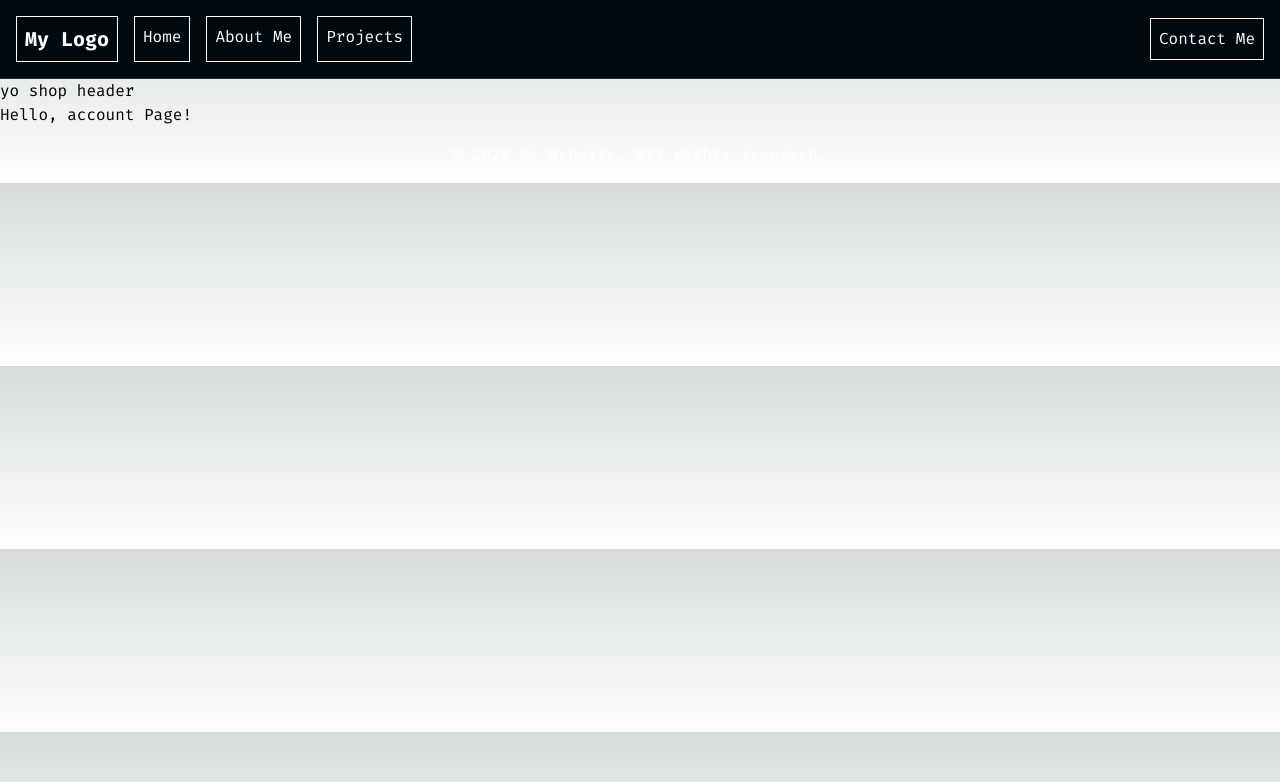
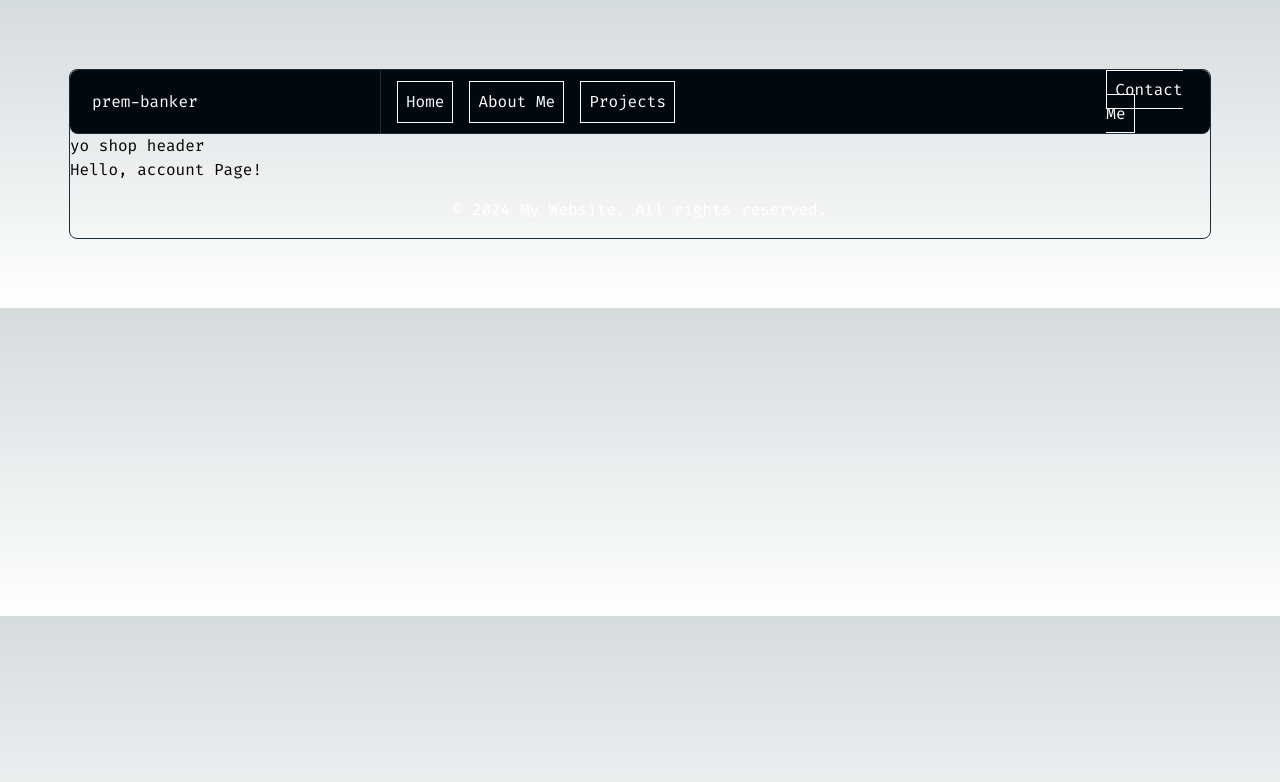
Before and after one commit to prem-banker/pro-folio, a Next.js app: page /account in a window 1280 px wide. Shown: the top 782 px of the page. Built offline with nearby package versions, Linux system fonts and the light colour scheme.

Commit message:
layout fix and added name logo to the header

```diff
--- a/src/app/components/header.tsx
+++ b/src/app/components/header.tsx
@@ -4,41 +4,48 @@ import Link from 'next/link';
 
 const Header: React.FC = () => {
   return (
-    <header className="bg-primaryDarkNavyBlue text-secondaryWhite p-4 border-b border-line">
-      <div className="container mx-auto flex justify-between items-center">
-        <div className="flex space-x-4">
-          <span className="font-sans text-xl font-bold border border-secondaryWhite p-2">My Logo</span>
+    <header className="bg-primaryDarkNavyBlue text-secondaryWhite h-16 flex items-center justify-between border-b border-line rounded-lg">
+      <div className="container mx-auto  h-full ">
+        <div className="flex space-x-4  h-full items-center">
+          <div className="w-[311px] pl-[22px] border-r border-line h-full flex-vertical-center">
+            <Link href="/" passHref className="  hover:bg-secondaryLightBlue">
+              prem-banker
+            </Link>
+          </div>
+
           <Link
             href="/"
             passHref
-            className="font-sans text-labels border border-secondaryWhite p-2 hover:bg-secondaryLightBlue">
+            className="text-labels border border-secondaryWhite p-2 hover:bg-secondaryLightBlue">
 
-              Home
+            Home
 
           </Link>
           <Link
             href="/about"
             passHref
-            className="font-sans text-labels border border-secondaryWhite p-2 hover:bg-secondaryLightBlue">
+            className="text-labels border border-secondaryWhite p-2 hover:bg-secondaryLightBlue">
 
-              About Me
+            About Me
 
           </Link>
           <Link
             href="/projects"
             passHref
-            className="font-sans text-labels border border-secondaryWhite p-2 hover:bg-secondaryLightBlue">
+            className="text-labels border border-secondaryWhite p-2 hover:bg-secondaryLightBlue">
 
-              Projects
+            Projects
 
           </Link>
         </div>
+      </div>
+      <div>
         <Link
           href="/contact"
           passHref
-          className="font-sans text-labels border border-secondaryWhite p-2 hover:bg-secondaryLightBlue">
+          className="text-labels border border-secondaryWhite p-2 hover:bg-secondaryLightBlue">
 
-            Contact Me
+          Contact Me
 
         </Link>
       </div>
--- a/src/app/globals.css
+++ b/src/app/globals.css
@@ -1,6 +1,11 @@
 @tailwind base;
 @tailwind components;
 @tailwind utilities;
+
+
+/* 24 > 96px > 6rem */
+
+
 
 :root {
   --foreground-rgb: 0, 0, 0;
@@ -31,3 +36,13 @@ body {
     text-wrap: balance;
   }
 }
+
+/* globals.css */
+.flex-center-item {
+  @apply flex items-center justify-center h-full;
+}
+
+
+.flex-vertical-center {
+  @apply flex items-center h-full;
+}
--- a/src/app/layout.tsx
+++ b/src/app/layout.tsx
@@ -22,7 +22,7 @@ export default function RootLayout({
     <html lang="en">
 
 
-      <body className={firacode.className}>
+<body className={`bg-010C15 m-69px rounded-lg border border-line ${firacode.className}`}>
         <Header />
         {children}
         <Footer />
--- a/src/app/page.tsx
+++ b/src/app/page.tsx
@@ -5,10 +5,10 @@ export default function Home() {
   return (
     <main className="flex min-h-screen flex-col items-center justify-between p-24">
       <div className="z-10 max-w-5xl w-full items-center justify-between font-mono text-sm lg:flex">
-        <p className="fixed left-0 top-0 flex w-full justify-center border-b border-gray-300 bg-gradient-to-b from-zinc-200 pb-6 pt-8 backdrop-blur-2xl dark:border-neutral-800 dark:bg-zinc-800/30 dark:from-inherit lg:static lg:w-auto  lg:rounded-xl lg:border lg:bg-gray-200 lg:p-4 lg:dark:bg-zinc-800/30">
+        {/* <p className="fixed left-0 top-0 flex w-full justify-center border-b border-gray-300 bg-gradient-to-b from-zinc-200 pb-6 pt-8 backdrop-blur-2xl dark:border-neutral-800 dark:bg-zinc-800/30 dark:from-inherit lg:static lg:w-auto  lg:rounded-xl lg:border lg:bg-gray-200 lg:p-4 lg:dark:bg-zinc-800/30">
           Get started by editing&nbsp;
           <code className="font-mono font-bold">src/app/page.tsx</code>
-        </p>
+        </p> */}
         <div className="fixed bottom-0 left-0 flex h-48 w-full items-end justify-center bg-gradient-to-t from-white via-white dark:from-black dark:via-black lg:static lg:h-auto lg:w-auto lg:bg-none">
           <a
             className="pointer-events-none flex place-items-center gap-2 p-8 lg:pointer-events-auto lg:p-0"
--- a/tailwind.config.ts
+++ b/tailwind.config.ts
@@ -46,6 +46,9 @@ const config: Config = {
       borderRadius: {
         '0.5em': '0.5em',
       },
+      spacing: {
+        '69px': '69px',
+      },
       buttonVariants: {
         primary: {
           backgroundColor: '#FEA55F',
```
